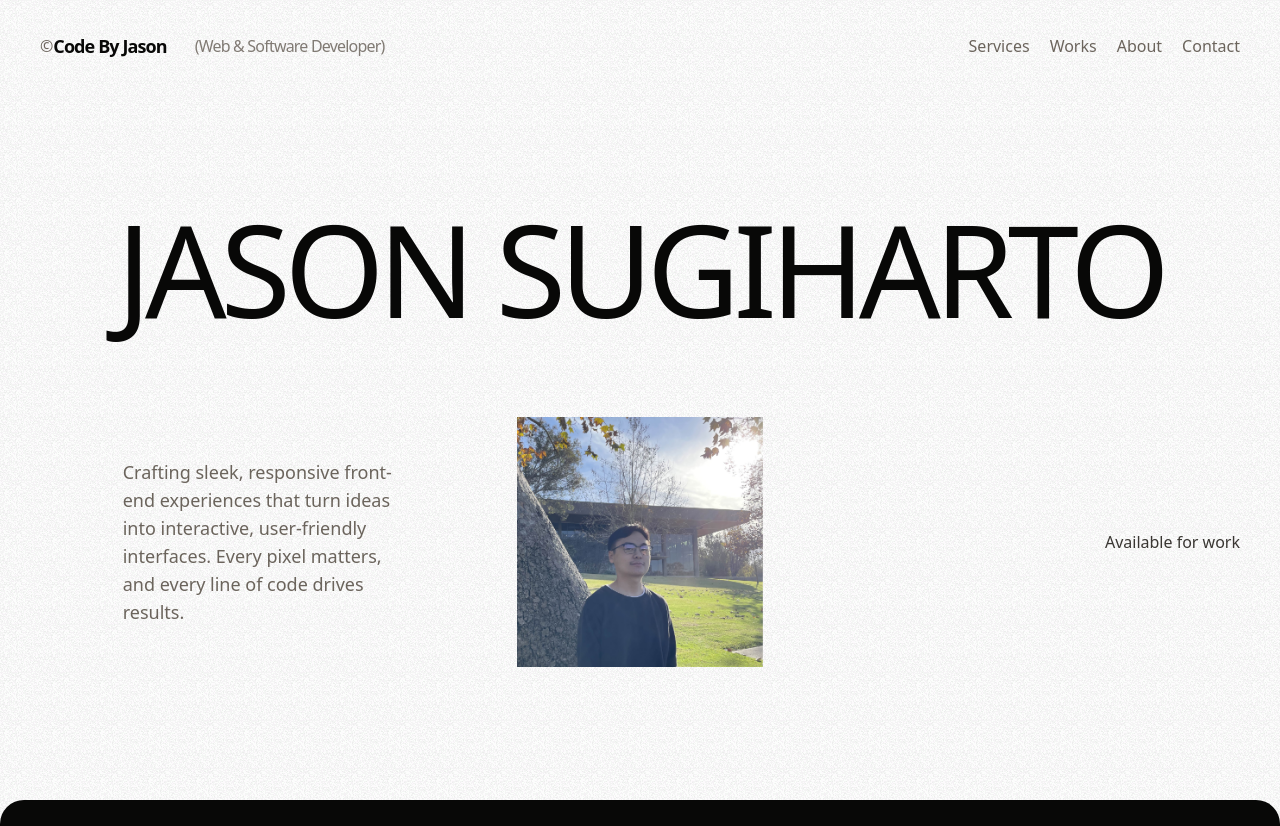
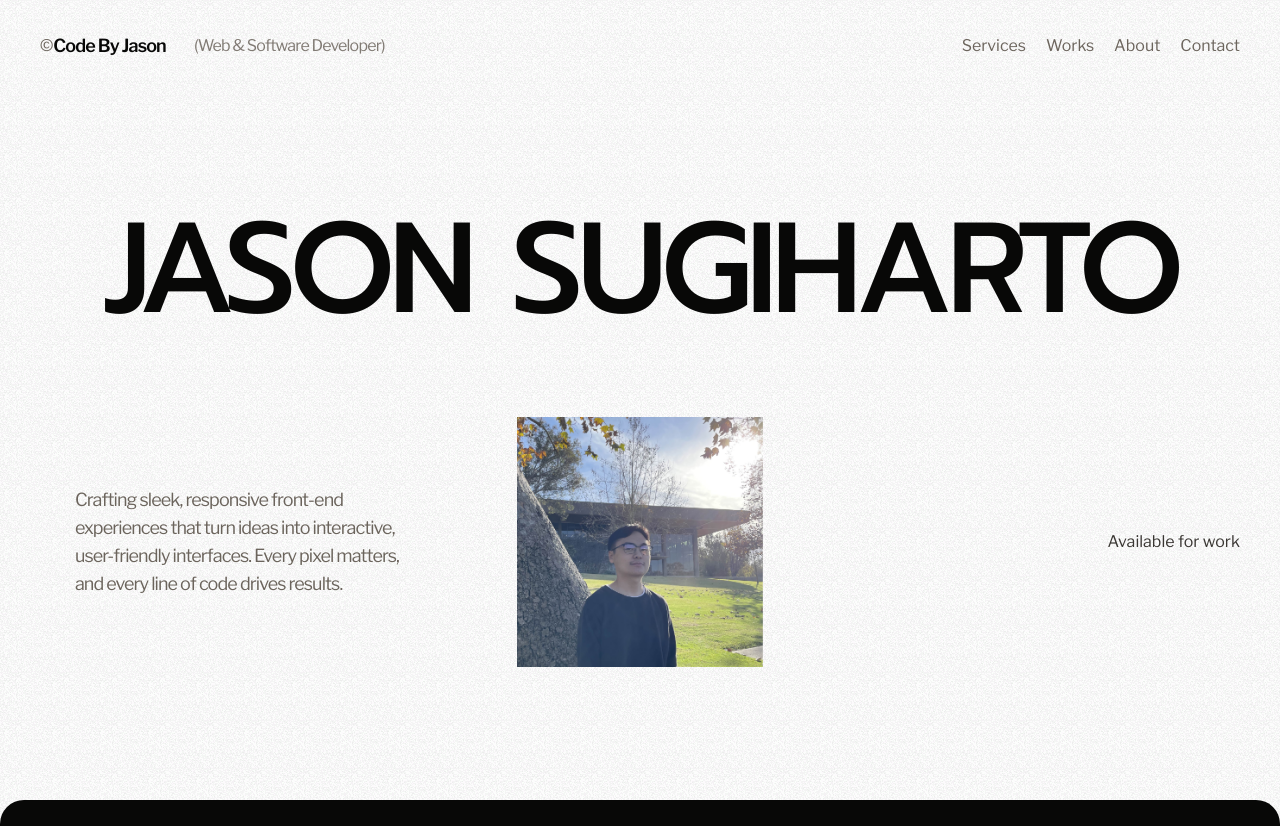
Before and after one commit to Jell13/my-website-next, a Next.js app: page / in a window 1280 px wide. Shown: the top 826 px of the page. Built offline with nearby package versions, Linux system fonts and the light colour scheme.

Commit message:
changed fonts and fixed spacing and font sizes

```diff
--- a/app/components/NavBar.jsx
+++ b/app/components/NavBar.jsx
@@ -82,7 +82,7 @@ function NavBarFixed () {
     variants={variant}
     initial="initial"
     animate="animate"
-    className='w-full absolute py-8  md:px-10 px-4 flex inset-x-0 z-10 justify-between items-center text-third'>
+    className='w-full font-libre absolute py-8  md:px-10 px-4 flex inset-x-0 z-10 justify-between items-center text-third'>
       <div className='flex flex-col md:flex-row md:gap-7 md:items-center'>
         <div className='flex items-center'>
         <span>&#169;</span><p className='text-lg font-semibold tracking-tighter text-secondary'>Code By Jason</p>
--- a/app/layout.js
+++ b/app/layout.js
@@ -1,16 +1,16 @@
-import localFont from "next/font/local";
+
 import "./globals.css";
 
-const geistSans = localFont({
-  src: "./fonts/GeistVF.woff",
-  variable: "--font-geist-sans",
-  weight: "100 900",
-});
-const geistMono = localFont({
-  src: "./fonts/GeistMonoVF.woff",
-  variable: "--font-geist-mono",
-  weight: "100 900",
-});
+// const geistSans = localFont({
+//   src: "./fonts/GeistVF.woff",
+//   variable: "--font-geist-sans",
+//   weight: "100 900",
+// });
+// const geistMono = localFont({
+//   src: "./fonts/GeistMonoVF.woff",
+//   variable: "--font-geist-mono",
+//   weight: "100 900",
+// });
 
 export const metadata = {
   title: "Jason Sugiharto",
@@ -20,8 +20,13 @@ export const metadata = {
 export default function RootLayout({ children }) {
   return (
     <html lang="en">
+        <head>
+          <link rel="preconnect" href="https://fonts.googleapis.com"/>
+          <link rel="preconnect" href="https://fonts.gstatic.com" crossorigin/>
+          <link href="https://fonts.googleapis.com/css2?family=Libre+Franklin:ital,wght@0,100..900;1,100..900&family=Prompt:ital,wght@0,100;0,200;0,300;0,400;0,500;0,600;0,700;0,800;0,900;1,100;1,200;1,300;1,400;1,500;1,600;1,700;1,800;1,900&display=swap" rel="stylesheet"/>
+        </head>
         <body
-          className={`${geistSans.variable} ${geistMono.variable} antialiased grainy`}
+          className={`font-prompt antialiased grainy`}
         >
           {children}
         </body>
--- a/app/sections/About.jsx
+++ b/app/sections/About.jsx
@@ -54,7 +54,7 @@ const About = () => {
         scale,
         y
     }}
-    id='about' className='bg-secondary text-primary border-none rounded-b-3xl'>
+    id='about' className='bg-secondary text-primary border-none rounded-b-3xl font-libre'>
         <div className='border-t border-t-[#3f3f38] flex flex-col gap-y-16 md:px-10 px-6'>
             <div className='grid grid-cols-12 gap-2 mt-20'>
                 <LuArrowDownRight size={100} className='text-primary col-span-1 font-thin col-start-2 hidden md:block'/>
@@ -63,7 +63,7 @@ const About = () => {
                 variants={staggerChildren}
                 initial="hidden"
                 animate={isInView ? "visible" : "hidden"}
-                className='lg:col-span-7 lg:col-start-6 col-span-12 flex flex-col xl:text-[6rem] lg:text-[5rem] md:text-[4rem] text-[3rem] space-y-0 gap-0 font-medium leading-none'>
+                className='lg:col-span-7 font-prompt lg:col-start-6 col-span-12 flex flex-col xl:text-[6rem] lg:text-[5rem] md:text-[4rem] text-[3rem] space-y-0 gap-0 font-medium leading-none'>
                     {words.map((w, i) => (
                         <motion.span
                         variants={wordVariants}
--- a/app/sections/Contact.jsx
+++ b/app/sections/Contact.jsx
@@ -25,15 +25,6 @@ const Contact = () => {
       }
     }
 
-    // useEffect(() => {
-    //     const unsubscribe = scrollY.onChange((latest) => {
-    //       console.log("scrollY:", latest);
-    //     });
-
-    //     // Cleanup the listener when the component unmounts
-    //     return () => unsubscribe();
-    //   }, [scrollY]);
-
     const translate = useTransform(
         scrollY,
         [0, 1],
@@ -55,14 +46,14 @@ const Contact = () => {
   return (
     <motion.section
     style={{translate}}
-    id='contact' className='md:px-12 py-20 px-6 h-screen mb-20 mt-20'>
+    id='contact' className='md:px-12 py-20 px-6 h-screen mb-20 mt-20 font-libre'>
         <div className='flex flex-col'>
             <motion.h2
             ref={contactRef}
             variants={staggerChildren}
             initial="hidden"
             animate={isInView ? "visible" : "hidden"}
-            className='font-medium text-secondary xl:text-[6rem] lg:text-[5rem] md:text-[4rem] text-[3rem]'>
+            className='font-medium text-secondary font-prompt xl:text-[6rem] lg:text-[5rem] md:text-[4rem] text-[3rem]'>
                 {contactMe.map((s,i) => (
                     <motion.span
                     key={i}
--- a/app/sections/Hero.jsx
+++ b/app/sections/Hero.jsx
@@ -31,7 +31,7 @@ const Hero = () => {
 
     <motion.section
     id='home'
-    className='h-screen z-[-1] pb-10 pt-20 md:pt-0 text-secondary'>
+    className='h-screen z-[-1] pb-10 pt-20 md:pt-0 text-secondary font-libre'>
       <motion.div
       style={{y: translate, scale: scaleDown, opacity: opacity}}
       className='w-full h-full flex justify-center items-center px-10'>
@@ -47,20 +47,20 @@ const Hero = () => {
                   delay: STAGGER * i,
                   ease: "easeInOut"
                 }}
-                className='xl:text-[8rem] lg:text-[6rem] md:text-[5rem] text-[2rem] tracking-tighter mt-6 text-secondary font-medium'>
+                className='xl:text-[8rem] lg:text-[6rem] md:text-[5rem] sm:text-[3rem] text-[3rem] font-prompt tracking-tighter mt-6 text-secondary font-medium'>
                   {letter}
                 </motion.span>
               ))}
             </div>
-            <div className='w-full mt-10 relative grid md:grid-cols-12 grid-cols-6 justify-between items-center'>
+            <div className='w-full md:mt-10 relative grid md:grid-cols-12 grid-cols-6 justify-between items-center'>
               <motion.div
               initial={{opacity: 0}}
               animate={{opacity: 1, transition:{
                 duration: 1.3
               }}}
-              className='flex col-span-4 flex-col justify-center items-center pl-10'>
-                <div className='w-[30ch]'>
-                  <p className='lg:text-lg text-md text-third'>Crafting sleek, responsive front-end experiences that turn ideas into interactive, user-friendly interfaces. Every pixel matters, and every line of code drives results.</p>
+              className='flex col-span-4 flex-col justify-center items-center'>
+                <div className='md:w-[30ch]'>
+                  <p className='lg:text-lg text-md text-third tracking-tighter'>Crafting sleek, responsive front-end experiences that turn ideas into interactive, user-friendly interfaces. Every pixel matters, and every line of code drives results.</p>
                 </div>
               </motion.div>
               <div className='md:col-span-4 col-span-3 flex justify-center md:items-start items-center'>
@@ -71,8 +71,8 @@ const Hero = () => {
               animate={{opacity: 1, transition:{
                 duration: 1.3
               }}}
-              className='flex flex-col items-end md:col-span-4 col-span-3 justify-end'>
-                <div>
+              className='flex flex-col items-end md:col-span-4 col-span-3 col-start- justify-end'>
+                <div className=''>
                   <p className='text-fourth'>Available for work</p>
                 </div>
               </motion.div>
--- a/app/sections/Services.jsx
+++ b/app/sections/Services.jsx
@@ -31,7 +31,7 @@ const Services = () => {
 
 
   return (
-    <section id="services" className='rounded-t-3xl border-none bg-secondary text-primary'>
+    <section id="services" className='rounded-t-3xl border-none bg-secondary text-primary font-libre'>
       <div className='flex flex-col md:px-10 py-20 px-6'>
         <motion.h2
         ref={serviceRef}
@@ -43,7 +43,7 @@ const Services = () => {
             <motion.span
             key={i}
             variants={wordVariants}
-            className='inline-block mr-2 text-primary font-medium'
+            className='inline-block mr-2 text-primary font-medium font-prompt'
             >
               {word}
               &nbsp;
--- a/app/sections/Works.jsx
+++ b/app/sections/Works.jsx
@@ -32,7 +32,7 @@ const Works = () => {
     const [hovered, setHovered] = useState(false)
 
   return (
-    <section id='works' className='text-primary relative bg-secondary border-none -mt-1'>
+    <section id='works' className='text-primary relative bg-secondary border-none -mt-1 font-libre'>
       <div className='w-full md:px-10 px-6 flex flex-col'>
         <motion.h1
         className='text-primary xl:text-[6rem] lg:text-[5rem] md:text-[4rem] text-[3rem]'
@@ -43,7 +43,7 @@ const Works = () => {
         >
             {title.map((l, i) => (
               <motion.span
-              className='inline-block mr-2 text-primary font-medium'
+              className='inline-block mr-2 text-primary font-medium font-prompt'
               variants={wordVariants}
               key={i}>
                 {l}
@@ -56,7 +56,7 @@ const Works = () => {
           <div className='flex gap-20 col-span-7 md:col-start-6 sm:flex-row flex-col'>
             <h3 className='text-thin_text font-medium text-xl'>(WORKS)</h3>
             <div></div>
-            <p className='w-[30ch] font-medium leading-relaxed text-xl'>
+            <p className='md:w-[30ch] font-medium leading-relaxed text-xl'>
               Featured projects that have been meticulously crafted with passion to drive results and impact
             </p>
           </div>
--- a/tailwind.config.js
+++ b/tailwind.config.js
@@ -16,9 +16,10 @@ module.exports = {
         fourth: "#393632",
         thin_text: "#A29E9A"
       },
-      // fontFamily: {
-      //   satoshi: ["Satoshi", "sans-serif"],
-      // }
+      fontFamily: {
+        prompt: ["Prompt"],
+        libre: ["Libre Franklin"]
+      }
     },
   },
   plugins: [],
```
Also changed, not shown: app/fonts/GeistMonoVF.woff (deleted), app/fonts/GeistVF.woff (deleted).
